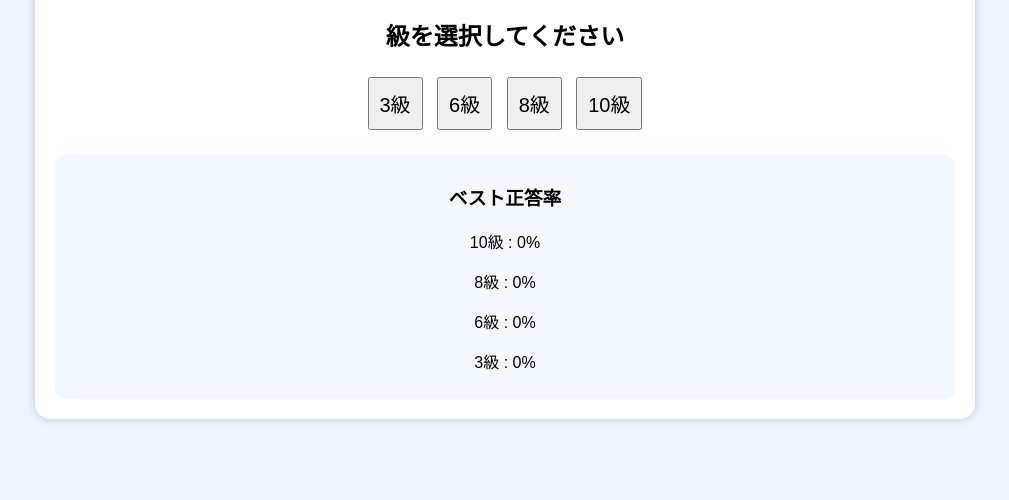
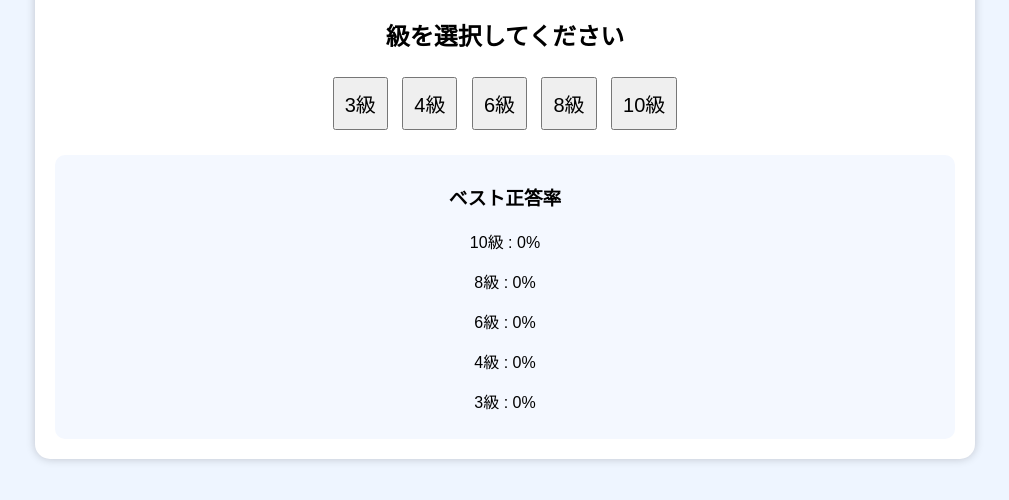
Before and after one commit to karaage08/kanjigame, a plain HTML site: page index.html in a window 1280 px wide. Shown: the part 158-658 px from the top of the page, without its empty margins (135-1144 px from the left). Drawn offline with Linux system fonts and the light colour scheme.

Commit message:
Update index.html

```diff
--- a/index.html
+++ b/index.html
@@ -78,6 +78,7 @@ border-radius:10px;
 <h2>級を選択してください</h2>
 
 <button onclick="startGame('3')">3級</button>
+<button onclick="startGame('4')">4級</button>
 <button onclick="startGame('6')">6級</button>
 <button onclick="startGame('8')">8級</button>
 <button onclick="startGame('10')">10級</button>
@@ -112,6 +113,8 @@ border-radius:10px;
 <div id="resultScreen" class="hidden">
 
 <h2>結果</h2>
+
+<h3 id="resultLevel"></h3>
 
 <div id="resultText"></div>
 
@@ -153,7 +156,6 @@ const questions={
 {word:"九",reading:"きゅう"},
 {word:"九つ",reading:"ここのつ"},
 {word:"十",reading:"じゅう"},
-{word:"十",reading:"とお"},
 
 {word:"人",reading:"ひと"},
 {word:"女",reading:"おんな"},
@@ -331,6 +333,63 @@ const questions={
 
 ],
 
+"4":[
+{word:"握手",reading:"あくしゅ"},
+{word:"扱う",reading:"あつかう"},
+{word:"偉大",reading:"いだい"},
+{word:"違反",reading:"いはん"},
+{word:"陰口",reading:"かげぐち"},
+{word:"隠居",reading:"いんきょ"},
+{word:"鋭い",reading:"するどい"},
+{word:"援助",reading:"えんじょ"},
+{word:"鉛筆",reading:"えんぴつ"},
+{word:"憶測",reading:"おくそく"},
+
+{word:"戒める",reading:"いましめる"},
+{word:"壊れる",reading:"こわれる"},
+{word:"獲得",reading:"かくとく"},
+{word:"勧告",reading:"かんこく"},
+{word:"歓声",reading:"かんせい"},
+{word:"鑑賞",reading:"かんしょう"},
+{word:"祈願",reading:"きがん"},
+{word:"輝く",reading:"かがやく"},
+{word:"戯曲",reading:"ぎきょく"},
+{word:"却下",reading:"きゃっか"},
+
+{word:"拠点",reading:"きょてん"},
+{word:"凶作",reading:"きょうさく"},
+{word:"恐怖",reading:"きょうふ"},
+{word:"響く",reading:"ひびく"},
+{word:"駆ける",reading:"かける"},
+{word:"屈折",reading:"くっせつ"},
+{word:"掘る",reading:"ほる"},
+{word:"継続",reading:"けいぞく"},
+{word:"圏内",reading:"けんない"},
+{word:"遣い",reading:"つかい"},
+
+{word:"枯れる",reading:"かれる"},
+{word:"誇張",reading:"こちょう"},
+{word:"稿料",reading:"こうりょう"},
+{word:"鎖国",reading:"さこく"},
+{word:"惨事",reading:"さんじ"},
+{word:"伺う",reading:"うかがう"},
+{word:"芝生",reading:"しばふ"},
+{word:"釈明",reading:"しゃくめい"},
+{word:"寂しい",reading:"さびしい"},
+{word:"趣味",reading:"しゅみ"},
+
+{word:"襲撃",reading:"しゅうげき"},
+{word:"獣道",reading:"けものみち"},
+{word:"瞬間",reading:"しゅんかん"},
+{word:"巡回",reading:"じゅんかい"},
+{word:"詳しい",reading:"くわしい"},
+{word:"殖える",reading:"ふえる"},
+{word:"震える",reading:"ふるえる"},
+{word:"鮮明",reading:"せんめい"},
+{word:"贈る",reading:"おくる"},
+{word:"濁流",reading:"だくりゅう"}
+],
+
 "3":[{word:"朗詠",reading:"ろうえい"},
 {word:"霊峰",reading:"れいほう"},
 {word:"彫る",reading:"ほる"},
@@ -430,7 +489,7 @@ function showBest(){
 
 let html="<h3>ベスト正答率</h3>";
 
-["10","8","6","3"].forEach(level=>{
+["10","8","6","4","3"].forEach(level=>{
 
 const best=getBest(level);
 
@@ -596,6 +655,12 @@ currentLevel,
 rate
 );
 
+document.getElementById("resultLevel")
+.innerHTML=
+"挑戦級：漢検" +
+currentLevel +
+"級";
+
 document.getElementById("gameScreen")
 .classList.add("hidden");
 
```
